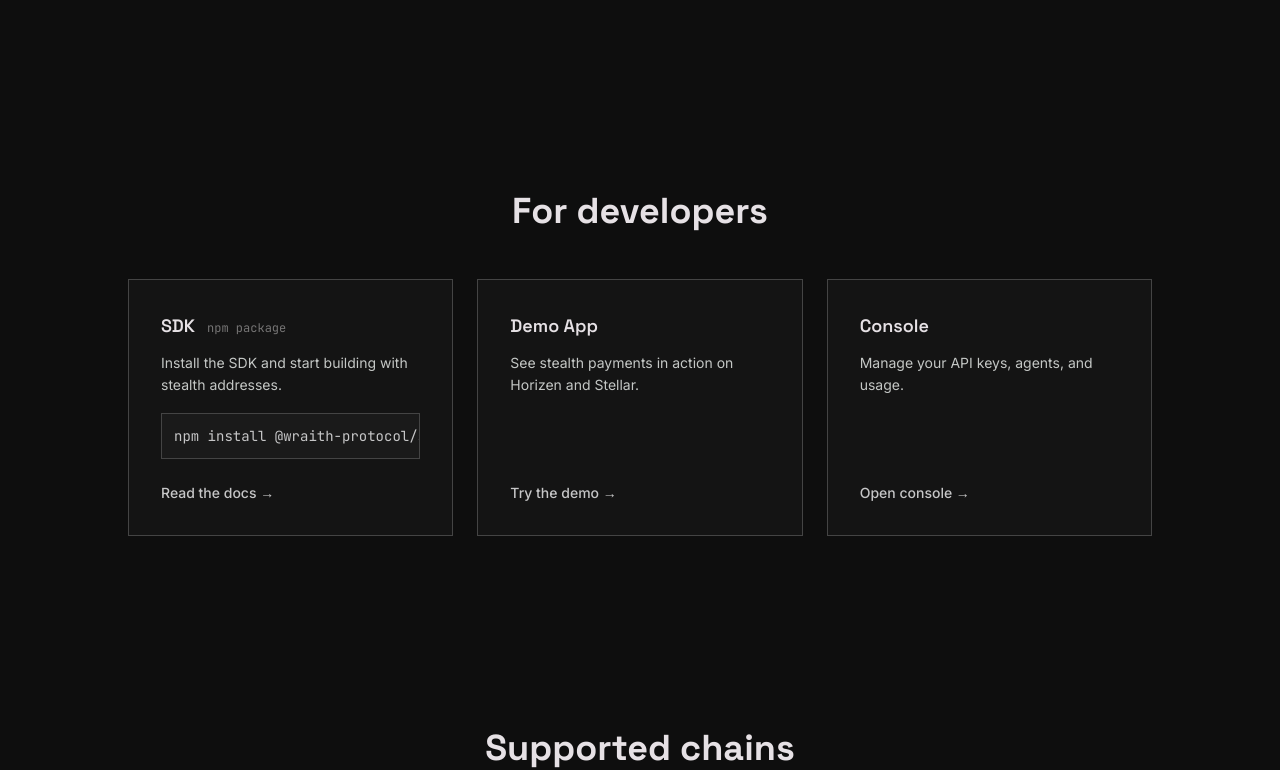
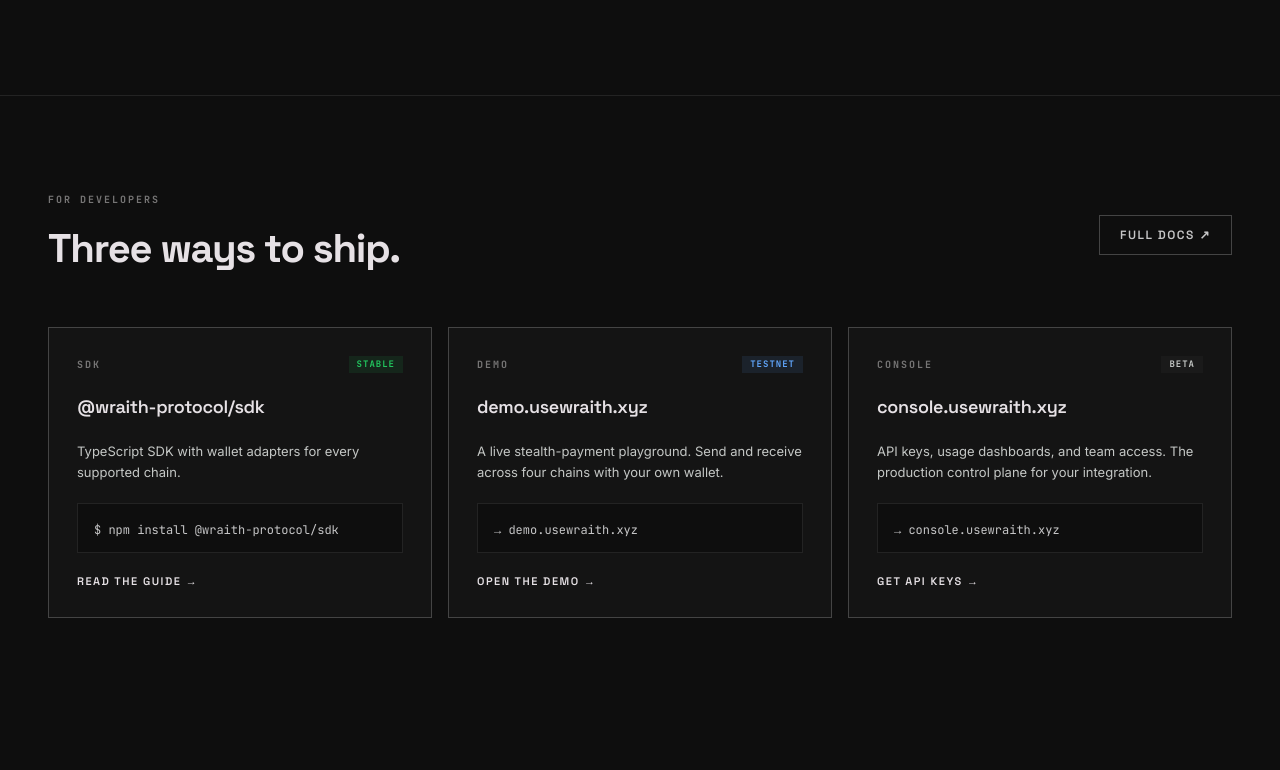
Before and after one commit to wraith-protocol/www, a React (Vite) app: page / in a window 1280 px wide. Shown: the part 1957-2727 px from the top of the page. Built offline with nearby package versions, Linux system fonts and the light colour scheme.

Commit message:
style: redesign for-developers section with badge cards
Add overline, header row with FULL DOCS button, and three cards with
status badges (STABLE/TESTNET/BETA), code blocks, and action links.

```diff
--- a/src/components/ForDevelopers.tsx
+++ b/src/components/ForDevelopers.tsx
@@ -1,60 +1,92 @@
 const resources = [
   {
-    title: 'SDK',
-    label: 'npm package',
-    description: 'Install the SDK and start building with stealth addresses.',
-    code: 'npm install @wraith-protocol/sdk',
+    label: 'SDK',
+    badge: { text: 'STABLE', color: 'text-tertiary', bg: 'bg-tertiary-10' },
+    title: '@wraith-protocol/sdk',
+    description: 'TypeScript SDK with wallet adapters for every supported chain.',
+    code: '$ npm install @wraith-protocol/sdk',
     link: 'https://docs.usewraith.xyz/sdk/overview',
-    linkText: 'Read the docs',
+    linkText: 'READ THE GUIDE',
   },
   {
-    title: 'Demo App',
-    description: 'See stealth payments in action on Horizen and Stellar.',
+    label: 'DEMO',
+    badge: { text: 'TESTNET', color: 'text-blue', bg: 'bg-blue-10' },
+    title: 'demo.usewraith.xyz',
+    description:
+      'A live stealth-payment playground. Send and receive across four chains with your own wallet.',
+    code: '→ demo.usewraith.xyz',
     link: 'https://demo.usewraith.xyz',
-    linkText: 'Try the demo',
+    linkText: 'OPEN THE DEMO',
   },
   {
-    title: 'Console',
-    description: 'Manage your API keys, agents, and usage.',
+    label: 'CONSOLE',
+    badge: { text: 'BETA', color: 'text-on-surface-variant', bg: 'bg-surface-bright' },
+    title: 'console.usewraith.xyz',
+    description:
+      'API keys, usage dashboards, and team access. The production control plane for your integration.',
+    code: '→ console.usewraith.xyz',
     link: 'https://console.usewraith.xyz',
-    linkText: 'Open console',
+    linkText: 'GET API KEYS',
   },
 ];
 
 export default function ForDevelopers() {
   return (
-    <section className="px-6 py-24">
-      <div className="mx-auto max-w-5xl">
-        <h2 className="font-heading text-center text-3xl font-bold text-on-surface md:text-4xl">
-          For developers
-        </h2>
-        <div className="mt-12 grid gap-6 md:grid-cols-3">
+    <section className="border-t border-outline-variant-30 px-6 py-24 md:px-12">
+      <div className="mx-auto flex max-w-[1344px] flex-col gap-12">
+        <div className="flex flex-col items-start justify-between gap-4 sm:flex-row sm:items-center">
+          <div className="flex flex-col gap-3">
+            <span className="font-mono text-[10px] font-semibold uppercase tracking-[2px] text-outline">
+              For Developers
+            </span>
+            <h2 className="font-heading text-[28px] font-bold tracking-[-1.2px] text-on-surface sm:text-[40px]">
+              Three ways to ship.
+            </h2>
+          </div>
+          <a
+            href="https://docs.usewraith.xyz"
+            target="_blank"
+            rel="noopener noreferrer"
+            className="flex h-10 items-center justify-center border border-outline-variant px-5 font-heading text-xs font-semibold uppercase tracking-[1.5px] text-primary transition-colors duration-150 hover:bg-surface-bright"
+          >
+            Full Docs ↗
+          </a>
+        </div>
+
+        <div className="grid gap-4 md:grid-cols-3">
           {resources.map((resource) => (
             <div
-              key={resource.title}
-              className="flex flex-col border border-outline-variant bg-surface-container p-8"
+              key={resource.label}
+              className="flex flex-col gap-5 border border-outline-variant bg-surface-container p-7"
             >
-              <div className="flex items-baseline gap-3">
-                <h3 className="font-heading text-lg font-semibold text-on-surface">
-                  {resource.title}
-                </h3>
-                {'label' in resource && resource.label && (
-                  <span className="font-mono text-xs text-outline">{resource.label}</span>
-                )}
+              <div className="flex items-center justify-between">
+                <span className="font-mono text-[10px] font-semibold tracking-[2px] text-outline">
+                  {resource.label}
+                </span>
+                <span
+                  className={`px-2 py-0.5 font-mono text-[9px] font-semibold tracking-[1px] ${resource.badge.color} ${resource.badge.bg}`}
+                >
+                  {resource.badge.text}
+                </span>
               </div>
-              <p className="mt-3 text-sm leading-relaxed text-on-surface-variant">
+
+              <h3 className="font-heading text-lg font-semibold tracking-[-0.3px] text-on-surface">
+                {resource.title}
+              </h3>
+
+              <p className="font-body text-[13px] leading-[1.6] text-on-surface-variant">
                 {resource.description}
               </p>
-              {'code' in resource && resource.code && (
-                <pre className="mt-4 overflow-x-auto border border-outline-variant bg-surface-bright p-3 font-mono text-xs text-primary sm:text-sm">
-                  {resource.code}
-                </pre>
-              )}
+
+              <div className="border border-outline-variant-30 bg-surface px-4 py-3">
+                <span className="font-mono text-xs text-primary">{resource.code}</span>
+              </div>
+
               <a
                 href={resource.link}
                 target="_blank"
                 rel="noopener noreferrer"
-                className="mt-auto pt-6 text-sm font-medium text-primary transition-opacity hover:opacity-80"
+                className="font-heading text-[11px] font-semibold tracking-[1.5px] text-on-surface transition-colors duration-150 hover:text-primary"
               >
                 {resource.linkText} →
               </a>
```
